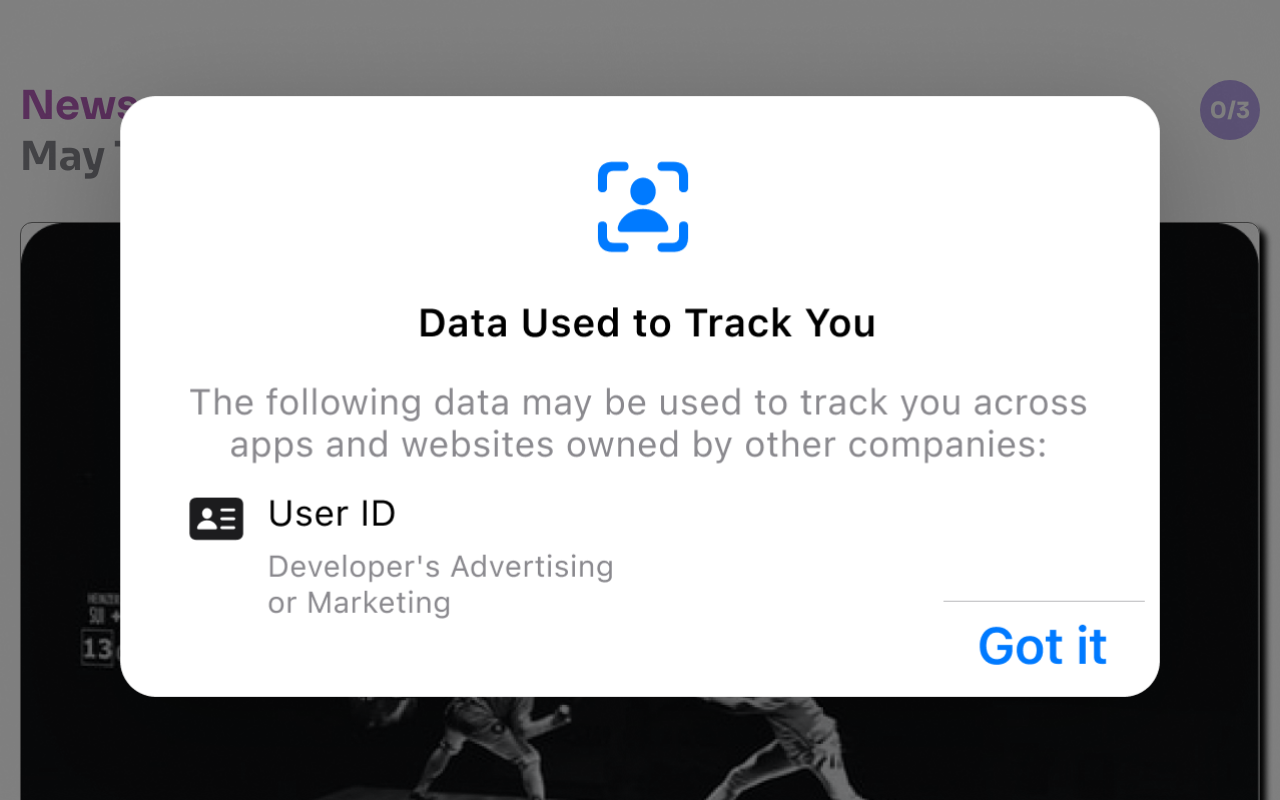
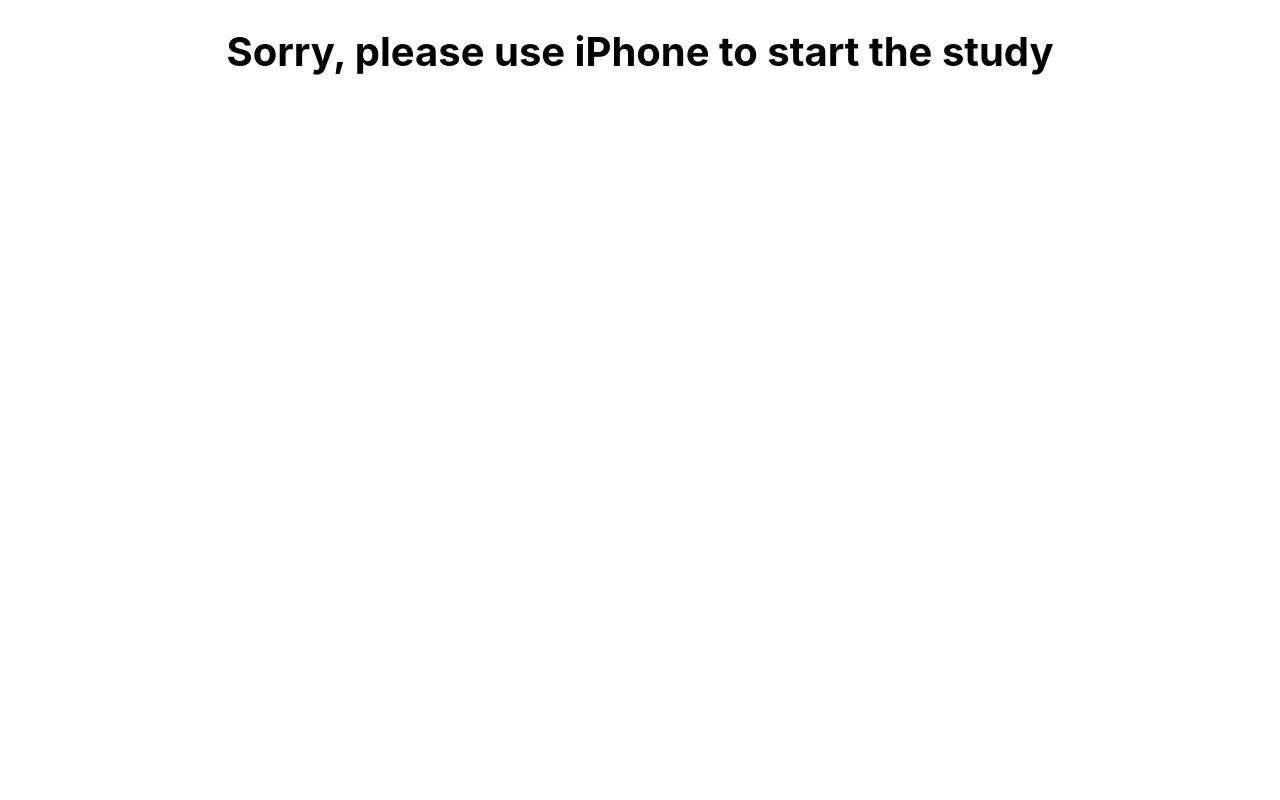
Before and after one commit to JialiangYan/Privacy-Notice, a React (Create React App) app: page /home in a window 1280 px wide. Shown: the top 800 px of the page. Built offline with nearby package versions, Linux system fonts and the light colour scheme.

Commit message:
fe: device detection

```diff
--- a/src/App.js
+++ b/src/App.js
@@ -13,13 +13,15 @@
 
 export default function App() {
   const isMobileDevice = () => {
-    const userAgent = navigator.userAgent.toLowerCase()
+    const ua = navigator.userAgent.toLowerCase()
+    console.log(ua)
+    const isiPhone = ua.indexOf('iphone') != -1
 
     // screen size + touch attr + device detection
     if (
       window.innerWidth < 500 &&
       'ontouchstart' in document.documentElement &&
-      /iphone/.test(userAgent)
+      isiPhone
     ) {
       return true
     } else {
@@ -27,14 +29,14 @@
     }
   }
 
-  // if (!isMobileDevice()) {
-  //   // forbidden
-  //   return (
-  //     <div id="forbid">
-  //       <h1 id="forbid-info">Sorry, please use iPhone to start the study</h1>
-  //     </div>
-  //   )
-  // }
+  if (!isMobileDevice()) {
+    // forbidden
+    return (
+      <div id="forbid">
+        <h1 id="forbid-info">Sorry, please use iPhone to start the study</h1>
+      </div>
+    )
+  }
 
   return (
     <BrowserRouter>
--- a/src/pages/Home/index.js
+++ b/src/pages/Home/index.js
@@ -50,7 +50,7 @@
 
   return (
     <div>
-      {tasknum == 3 ? (
+      {tasknum === 3 ? (
         <>
           <Modal
             image={exit}
--- a/src/pages/Intro/intro1.js
+++ b/src/pages/Intro/intro1.js
@@ -1,4 +1,3 @@
-import { useEffect, useState } from 'react'
 import transition from '../../animation/transition'
 import { useNavigate } from 'react-router-dom'
 import styles from './index.module.css'
--- a/src/pages/Intro/intro2.js
+++ b/src/pages/Intro/intro2.js
@@ -1,4 +1,3 @@
-import { useEffect, useState } from 'react'
 import transition from '../../animation/transition'
 import { useNavigate } from 'react-router-dom'
 import styles from './index.module.css'
--- a/src/pages/Intro/intro3.js
+++ b/src/pages/Intro/intro3.js
@@ -1,4 +1,3 @@
-import { useEffect, useState } from 'react'
 import transition from '../../animation/transition'
 import { useNavigate } from 'react-router-dom'
 import styles from './index.module.css'
```
